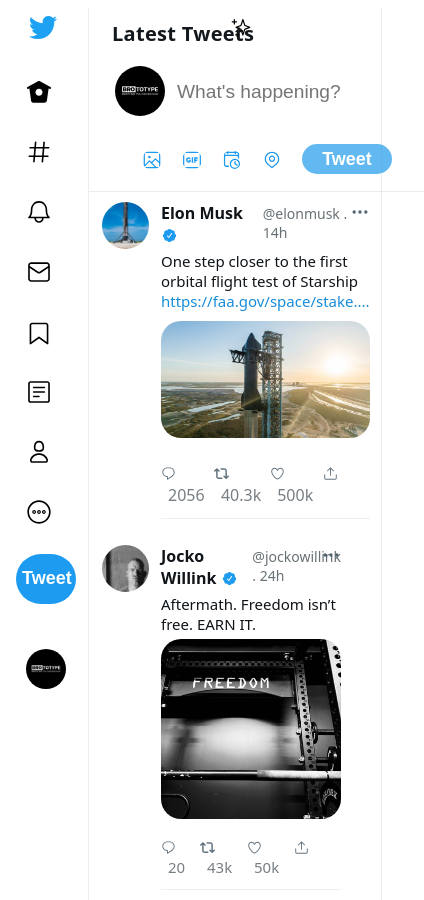
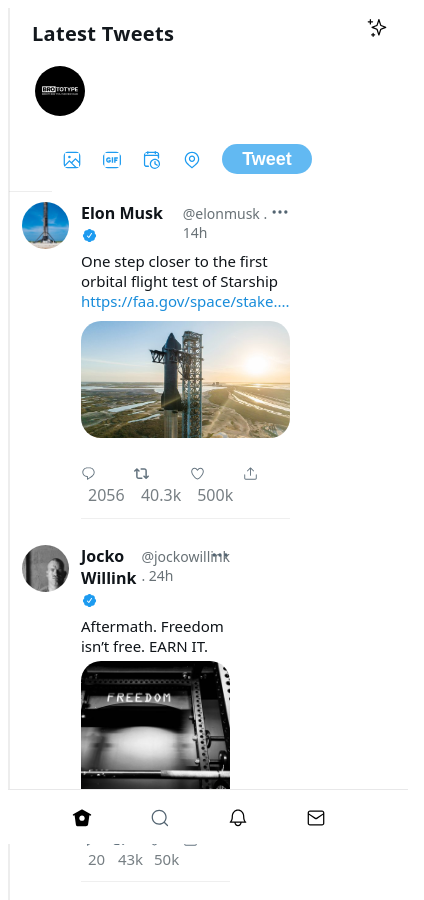
Before and after one commit to ravi-sankarp/Twitter-Clone, a plain HTML site: page index.html in a window 390 px wide. Shown: the top 900 px of the page, 424 px wide, since content can reach past the window. Drawn offline with Linux system fonts and the light colour scheme.

Commit message:
added mobile navbar

```diff
--- a/index.html
+++ b/index.html
@@ -77,7 +77,7 @@
     <main class="center-content">
       <div class="feed-top">
         <div class="center-top-text">
-           <div>Latest Tweets</div>
+          <div>Latest Tweets</div>
           <img src="./svgs/latest-tweets.svg" alt="">
         </div>
         <div class="center-top">
@@ -381,7 +381,14 @@
       </div>
     </div>
   </div>
-
+  <div class="mobile-bottom-navbar">
+    <ul class="bottom-icons">
+      <li><a href="#home"><img src="./svgs/home.svg" alt=""></a></li>
+      <li><a href="#search"><img src="./svgs/search.svg" alt=""></a></li>
+      <li><a href="#Notifications"><img src="./svgs/notifications.svg" alt=""></a></li>
+      <li><a href="#Messages"><img src="./svgs/messages.svg" alt=""></a></li>
+    </ul>
+  </div>
 </body>
 
 </html>
--- a/style.css
+++ b/style.css
@@ -209,10 +209,10 @@ header {
 
 .center-top-text img {
     position: absolute;
-    right: 0;
+    right: 30px;
     top: 0;
     height: 20px !important;
-    justify-self: end;
+    /* justify-self: end !important; */
 }
 
 .center-top {
@@ -662,6 +662,35 @@ header {
 
 }
 
+.mobile-bottom-navbar{
+    /* display: none; */
+    position: fixed;
+    background: rgb(255, 255, 255);
+    bottom: 0;
+    width: 100%;
+    height: 50px;
+    padding: 2px;
+    padding-left: 5px;
+    padding-right: 5px;
+    border-top: 0.2px solid #0f141918;
+
+}
+.bottom-icons{
+    width: 80%;
+    display: flex;
+    justify-content: space-around;
+    list-style: none;
+}
+.bottom-icons li{
+    margin-right: 20px;
+    cursor: pointer;
+}
+.bottom-icons img{
+    width: 20px;
+}
+
+
+
 @media only screen and (max-width: 1278px) {
     .full-view {
 
@@ -722,6 +751,7 @@ header {
     }
 
 }
+
 @media screen and (min-width: 1279px) and (max-width: 1300px) {
     .full-view {
 
@@ -730,6 +760,7 @@ header {
     }
 
 }
+
 @media only screen and (max-width: 1000px) {
     .full-view {
 
@@ -749,6 +780,23 @@ header {
     .tweet-icons-top li:nth-child(4) {
         display: none;
     }
+
+    .full-view {
+
+        grid-template-columns: 0px minmax(120px, 380px) 0px;
+        /* margin: 0 auto; */
+
+    }
+    .left-content{
+        display: none;
+    }
+    .center-top-text{
+        width: 100%;
+    }
+    .mobile-bottom-navbar{
+        display: block;
+        pointer-events: auto;
+    }
 }
 
 @media only screen and (max-height: 702px) {
```
